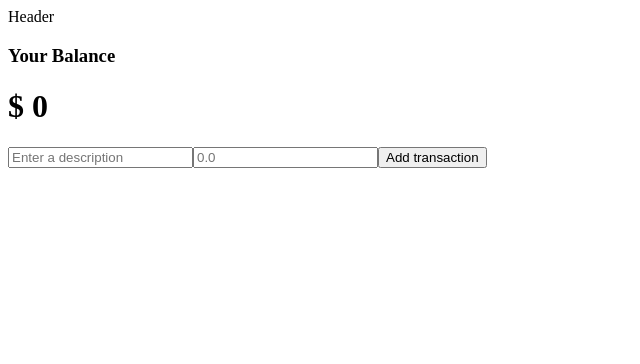
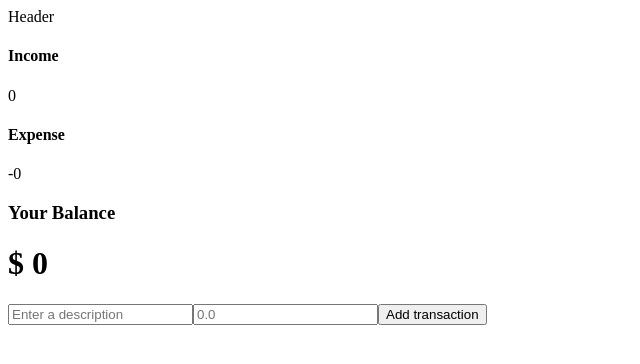
Before and after one commit to Anderson0x07/expense-manager, a React (Vite) app: page / in a window 1280 px wide. Shown: the top 364 px of the page, without its empty margins (0-640 px from the left). Built offline with nearby package versions, Linux system fonts and the light colour scheme.

Commit message:
Income and expenses calculated and shown

```diff
--- a/src/App.jsx
+++ b/src/App.jsx
@@ -1,5 +1,6 @@
 import Balance from "./components/Balance";
 import Header from "./components/Header";
+import IncomeExpenses from "./components/IncomeExpenses";
 import TransactionForm from "./components/transactions/TransactionForm";
 import TransactionList from "./components/transactions/TransactionList";
 import { GlobalProvider } from "./context/GlobalState";
@@ -8,6 +9,7 @@
   return (
     <GlobalProvider>
       <Header />
+      <IncomeExpenses/>
       <Balance />
       <TransactionForm />
       <TransactionList/>
--- /dev/null
+++ b/src/components/IncomeExpenses.jsx
@@ -0,0 +1,31 @@
+import { useGlobalState } from "../context/GlobalState";
+
+const IncomeExpenses = () => {
+  const { transactions } = useGlobalState();
+
+  const amounts = transactions.map((item) => item.amount);
+
+  const income = amounts
+    .filter((item) => item > 0)
+    .reduce((acc, item) => (acc += item), 0);
+
+  const expense = amounts
+    .filter((item) => item < 0)
+    .reduce((acc, item) => (acc += item), 0) * -1;
+
+  return (
+    <>
+      <div>
+        <h4>Income</h4>
+        <p>{income.toLocaleString()}</p>
+      </div>
+
+      <div>
+        <h4>Expense</h4>
+        <p>{expense.toLocaleString()}</p>
+      </div>
+    </>
+  );
+};
+
+export default IncomeExpenses;
```
